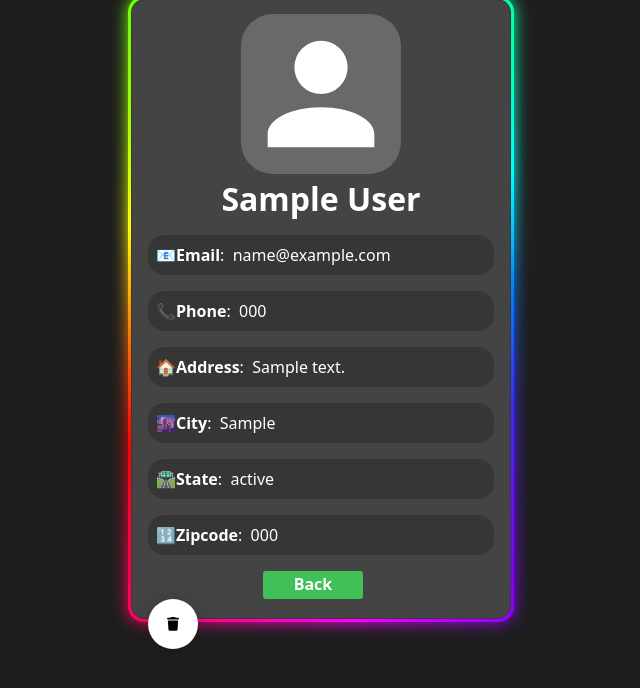
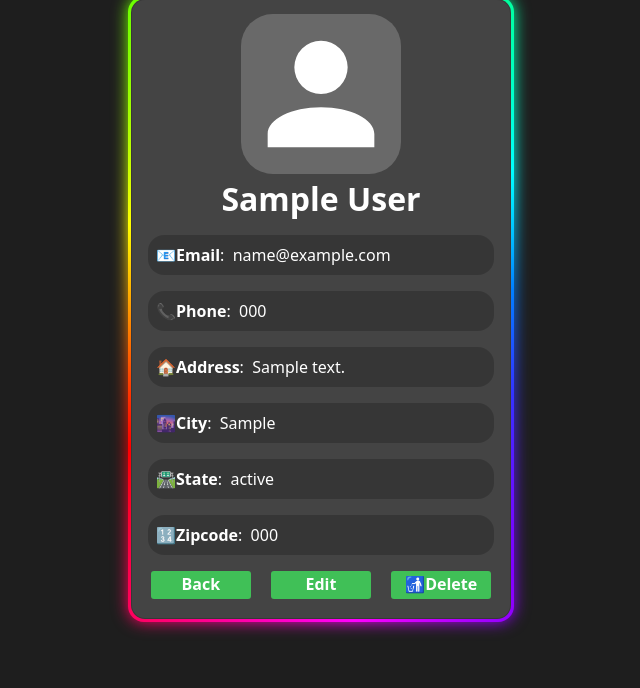
Before and after one commit to Asirwad/CRM-App-using-Django, a Django app: page /record/1 in a window 1280 px wide. Shown: the part 82-770 px from the top of the page, without its empty margins (323-963 px from the left). Run offline with Django 4.2, Linux system fonts and the light colour scheme; a user stored in the database is signed in; tables that the repository leaves empty hold one stand-in row (values such as "Sample post").

Commit message:
added edit button to record.html

```diff
--- a/website/templates/record.html
+++ b/website/templates/record.html
@@ -133,64 +133,6 @@
                     background-position: var(--width);
                 }
                 }
-            .button {
-                width: 50px;
-                height: 50px;
-                border-radius: 50%;
-                background-color: white;
-                border: none;
-                font-weight: 600;
-                display: flex;
-                align-items: center;
-                justify-content: center;
-                box-shadow: 0px 0px 20px rgba(0, 0, 0, 0.164);
-                cursor: pointer;
-                transition-duration: .3s;
-                overflow: hidden;
-                position: relative;
-            }
-
-            .svgIcon {
-                width: 12px;
-                transition-duration: .3s;
-            }
-
-            .svgIcon path {
-                fill: black;
-            }
-
-            .button:hover {
-                width: 100px;
-                border-radius: 50px;
-                transition-duration: .3s;
-                background-color: rgb(255, 69, 69);
-                align-items: center;
-            }
-
-            .button:hover .svgIcon {
-                width: 50px;
-                transition-duration: .3s;
-                transform: translateY(60%);
-            }
-            .button:hover .svgIcon path{
-                fill: white;
-            }
-
-            .button::before {
-                position: absolute;
-                top: -20px;
-                content: "Delete";
-                color: white;
-                transition-duration: .3s;
-                font-size: 2px;
-            }
-
-            .button:hover::before {
-                font-size: 13px;
-                opacity: 1;
-                transform: translateY(30px);
-                transition-duration: .3s;
-            }
         </style>
     </head>
     <body style="background-color: #1e1e1e;"><br>
@@ -225,11 +167,8 @@
                             <strong>🔢Zipcode</strong>:&nbsp;&nbsp;{{ customer_record.zipcode }}
                         </p>
                         <a href="{% url 'home' %}" class="btn">Back</a>&emsp;
-                        <a href="{% url 'delete' customer_record.id %}" class="button">
-                            <svg viewBox="0 0 448 512" class="svgIcon">
-                                <path d="M135.2 17.7L128 32H32C14.3 32 0 46.3 0 64S14.3 96 32 96H416c17.7 0 32-14.3 32-32s-14.3-32-32-32H320l-7.2-14.3C307.4 6.8 296.3 0 284.2 0H163.8c-12.1 0-23.2 6.8-28.6 17.7zM416 128H32L53.2 467c1.6 25.3 22.6 45 47.9 45H346.9c25.3 0 46.3-19.7 47.9-45L416 128z"></path>
-                            </svg>
-                        </a>
+                        <a href="#" class="btn">Edit</a>&emsp;
+                        <a href="{% url 'delete' customer_record.id %}" class="btn">🚮Delete</a>&emsp;
                     </div>
                 </div>
             </div>
```
